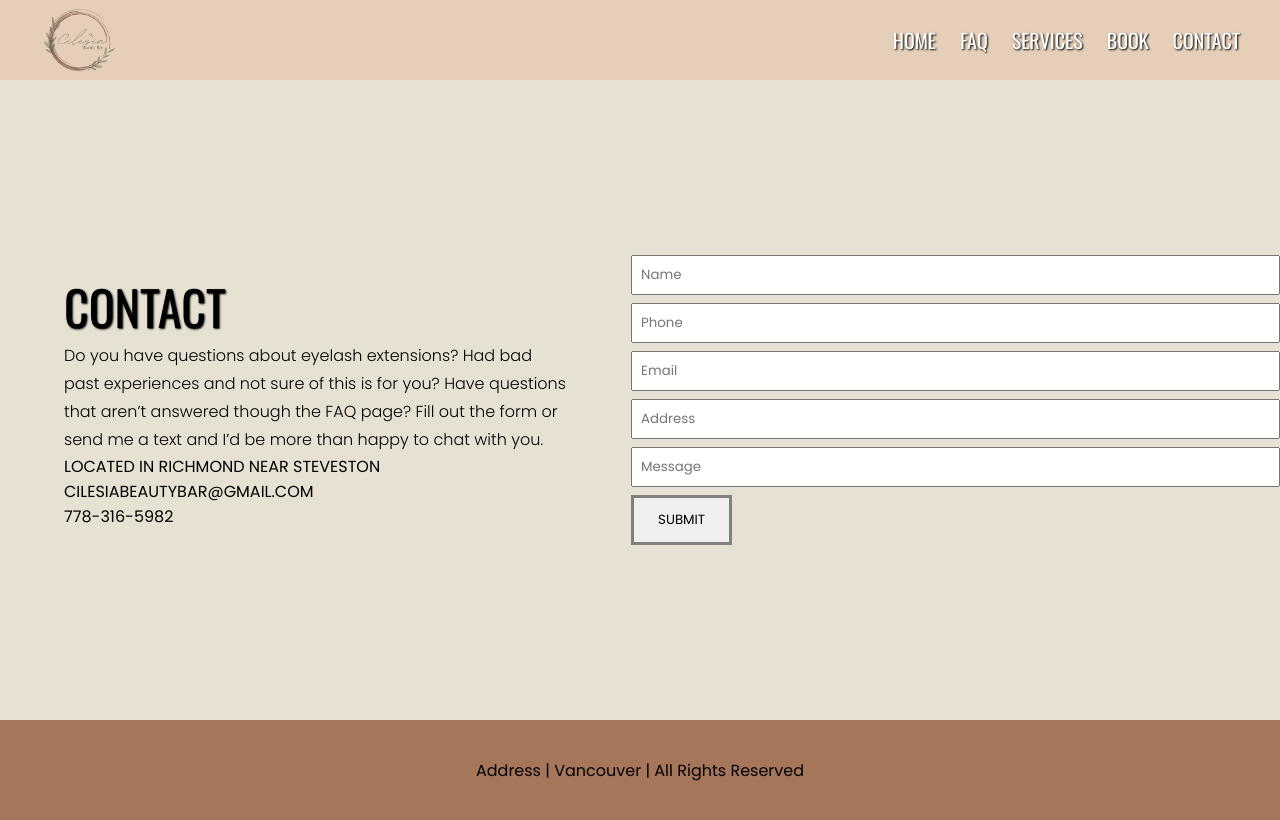
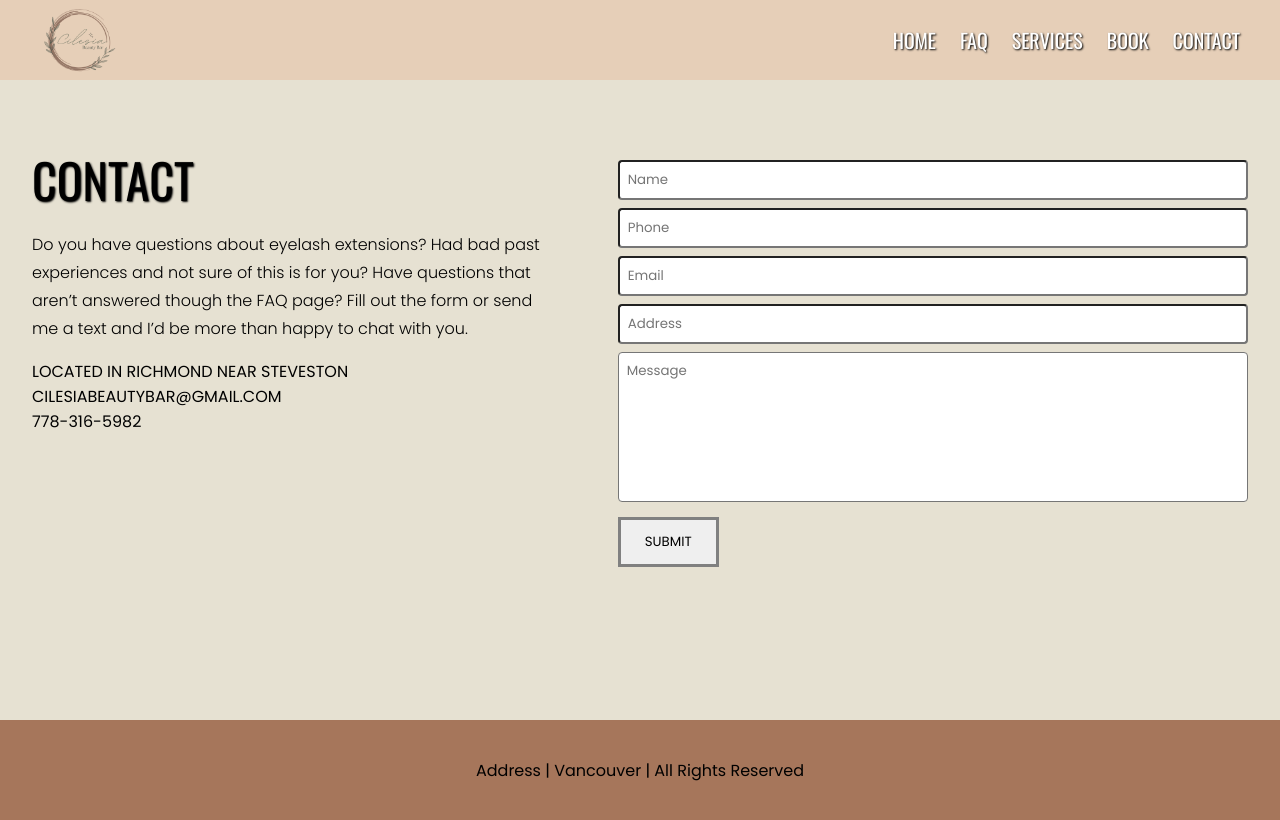
Before and after one commit to eosook/cilesia-sam, a React (Vite) app: page /contact in a window 1280 px wide. Built offline with nearby package versions, Linux system fonts and the light colour scheme.

Commit message:
styling changes for contact page

```diff
--- a/src/components/ContactForm/ContactForm.jsx
+++ b/src/components/ContactForm/ContactForm.jsx
@@ -22,25 +22,24 @@ export default function ContactForm() {
       );
   };
   return (
-    <form ref={form} onSubmit={sendEmail} className="contact__form">
-      <input className="contact__input" type="text" placeholder="Name" name="user_name" required></input>
-      <input className="contact__input" type="text" placeholder="Phone" name="phone" required></input>
-      <input className="contact__input" type="text" placeholder="Email" name="user_email" required></input>
+    <form ref={form} onSubmit={sendEmail} className="contact-form">
+      <input className="contact-form__input" type="text" placeholder="Name" name="user_name" required></input>
+      <input className="contact-form__input" type="text" placeholder="Phone" name="phone" required></input>
+      <input className="contact-form__input" type="text" placeholder="Email" name="user_email" required></input>
       <input
-        className="contact__input"
+        className="contact-form__input"
         type="text"
         placeholder="Address"
         name="address"
         required
       ></input>
-      <input
-        className="contact__input"
-        type="text"
+      <textarea
+        className="contact-form__input contact-form__textarea"
         placeholder="Message"
         name="message"
         required
-      ></input>
-      <button className="contact__button" type="submit">
+      ></textarea>
+      <button className="contact-form__button" type="submit">
         SUBMIT
       </button>
     </form>
--- a/src/components/ContactForm/ContactForm.scss
+++ b/src/components/ContactForm/ContactForm.scss
@@ -0,0 +1,24 @@
+@use '../../styles/partials/variables' as *;
+@use '../../styles/partials/fonts' as *;
+@use '../../styles/partials/mixins' as *;
+
+.contact-form{
+    padding: 0 2rem;
+    @include tablet{
+        margin-top: 5rem;
+    }
+    &__input{
+        width: 100%;
+        padding: 0.5rem;
+        margin-bottom: 0.5rem;
+        border-radius: 0.25rem;
+        border: 0.5 solid blue;
+    }
+    &__textarea{
+        resize: none;
+        height: 150px;
+    }
+    &__button{
+        @include button;
+    }
+}
--- a/src/components/ServiceBlock/ServiceBlock.jsx
+++ b/src/components/ServiceBlock/ServiceBlock.jsx
@@ -1,7 +1,6 @@
 import "./ServiceBlock.scss";
 
 export default function ServiceBlock({ side, title, body, image, price, time }) {
-    console.log(image);
   if (side == "left") {
     return (
       <section className="service-block">
--- a/src/main.jsx
+++ b/src/main.jsx
@@ -4,7 +4,5 @@ import App from './App.jsx'
 import './index.scss'
 
 ReactDOM.createRoot(document.getElementById('root')).render(
-  <React.StrictMode>
-    <App />
-  </React.StrictMode>,
+  <App />
 )
--- a/src/pages/Book/Book.jsx
+++ b/src/pages/Book/Book.jsx
@@ -15,7 +15,6 @@ export default function Book() {
   //     script.async = true;
 
   //     document.body.appendChild(script);
-
   // }, []);
 
   useEffect(() => {
--- a/src/pages/Contact/Contact.scss
+++ b/src/pages/Contact/Contact.scss
@@ -3,28 +3,28 @@
 @use '../../styles/partials/mixins' as *;
 
 .contact{
-    display: flex;
-    align-items: center;
+
+    @include tablet{
+        display: flex;
+    }
     &__container{
-        padding: 4rem;
         width: 100%;
+        padding: 0 2rem;
+        margin-top: 2rem;
+        @include tablet{
+            margin-top: 4rem;
+        }
     }
     &__title{
         @include title(3rem, 400);
     }
     &__body{
         @include body(1rem);
+        margin: 1rem 0;
     }
     &__info{
         @include title(1rem, 400);
         text-shadow: none;
-    }
-    &__input{
-        width: 100%;
-        padding: 0.5rem;
-        margin-bottom: 0.5rem;
-    }
-    &__button{
-        @include button;
+        margin-bottom: 1rem;
     }
 }
```
